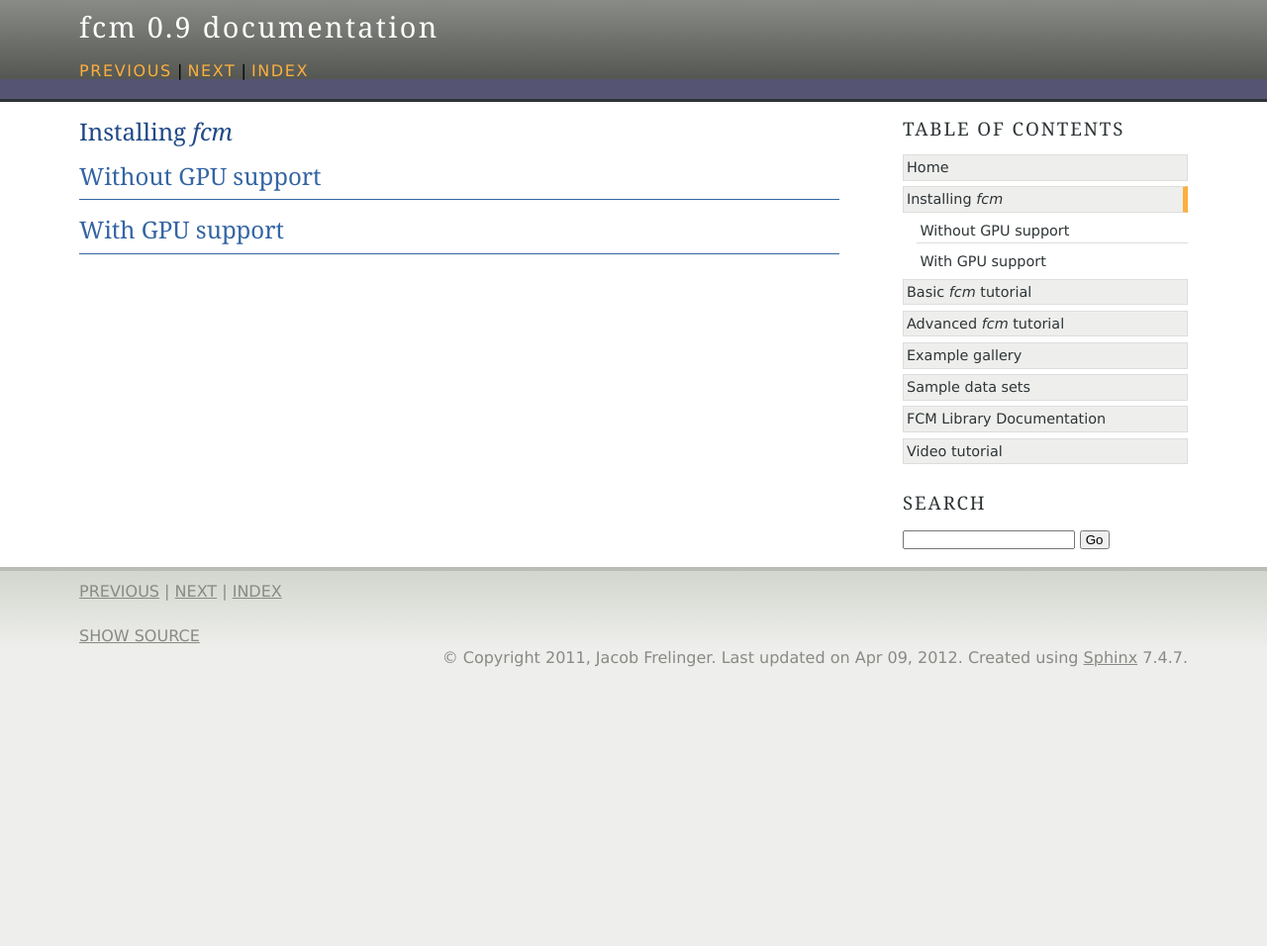
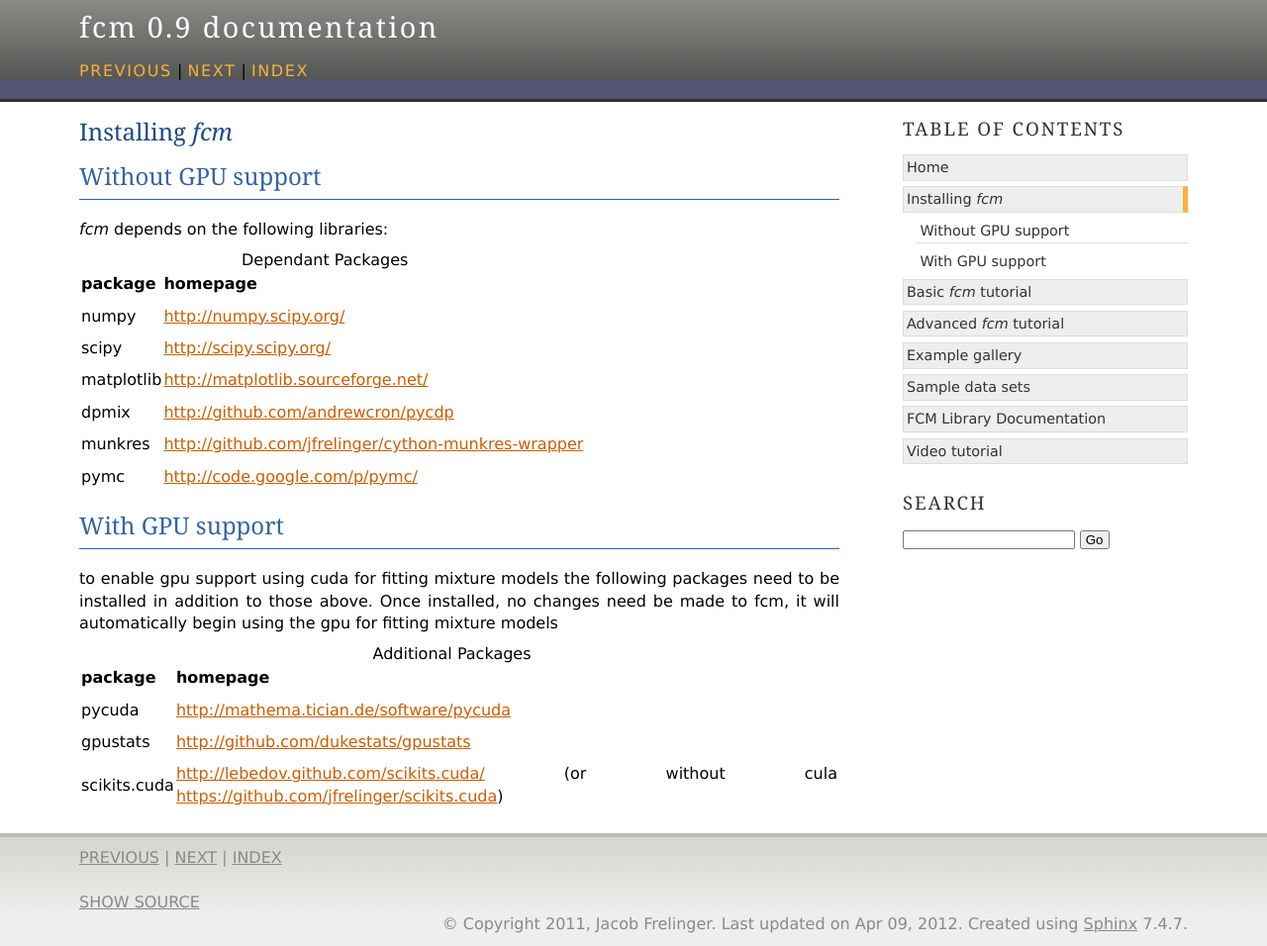
Before and after one commit to nguyen1j/py-fcm, a Sphinx documentation site: the page built from docs/source/install.rst, in a window 1280 px wide. Shown: the whole page at 99% size. Built offline with Sphinx 7.4.7, drawn with Linux system fonts in a browser that asks for light colours; formulas are drawn with MathJax 3; before the commit the page ends 900 px from its top, so only the background shows below that.

Commit message:
add list of packages to install in install instructions

```diff
--- a/docs/source/install.rst
+++ b/docs/source/install.rst
@@ -1,10 +1,37 @@
 .. py:currentmodule:: fcm
 
 Installing *fcm*
-===============
+================
 
 Without GPU support
---------------------
+-------------------
+*fcm* depends on the following libraries:
+
+.. table:: Dependant Packages
+
+    ==========  ===================================================
+    package     homepage
+    ==========  ===================================================
+    numpy       http://numpy.scipy.org/
+    scipy       http://scipy.scipy.org/
+    matplotlib  http://matplotlib.sourceforge.net/
+    dpmix       http://github.com/andrewcron/pycdp
+    munkres     http://github.com/jfrelinger/cython-munkres-wrapper
+    pymc        http://code.google.com/p/pymc/
+    ==========  ===================================================
 
 With GPU support
----------------------
+----------------
+to enable gpu support using cuda for fitting mixture models the following packages
+need to be installed in addition to those above.  Once installed, no changes need
+be made to fcm, it will automatically begin using the gpu for fitting mixture models
+
+.. table:: Additional Packages
+
+    ============  ====================================================================================================
+    package       homepage
+    ============  ====================================================================================================
+    pycuda        http://mathema.tician.de/software/pycuda
+    gpustats      http://github.com/dukestats/gpustats
+    scikits.cuda  http://lebedov.github.com/scikits.cuda/ (or without cula https://github.com/jfrelinger/scikits.cuda)
+    ============  ====================================================================================================
--- a/setup.py
+++ b/setup.py
@@ -51,7 +51,6 @@ setup(name='fcm',
       ext_modules = [logicle_extension, mvnpdf_extension],
       requires=['numpy (>=1.3.0)',
                 'scipy (>=0.6)',
-		'pymc (>=2.1)',
 		'dpmix (>=0.1)',
                 'matplotlib (>=1.0)'], # figure out the rest of what's a required package.
       )
```
